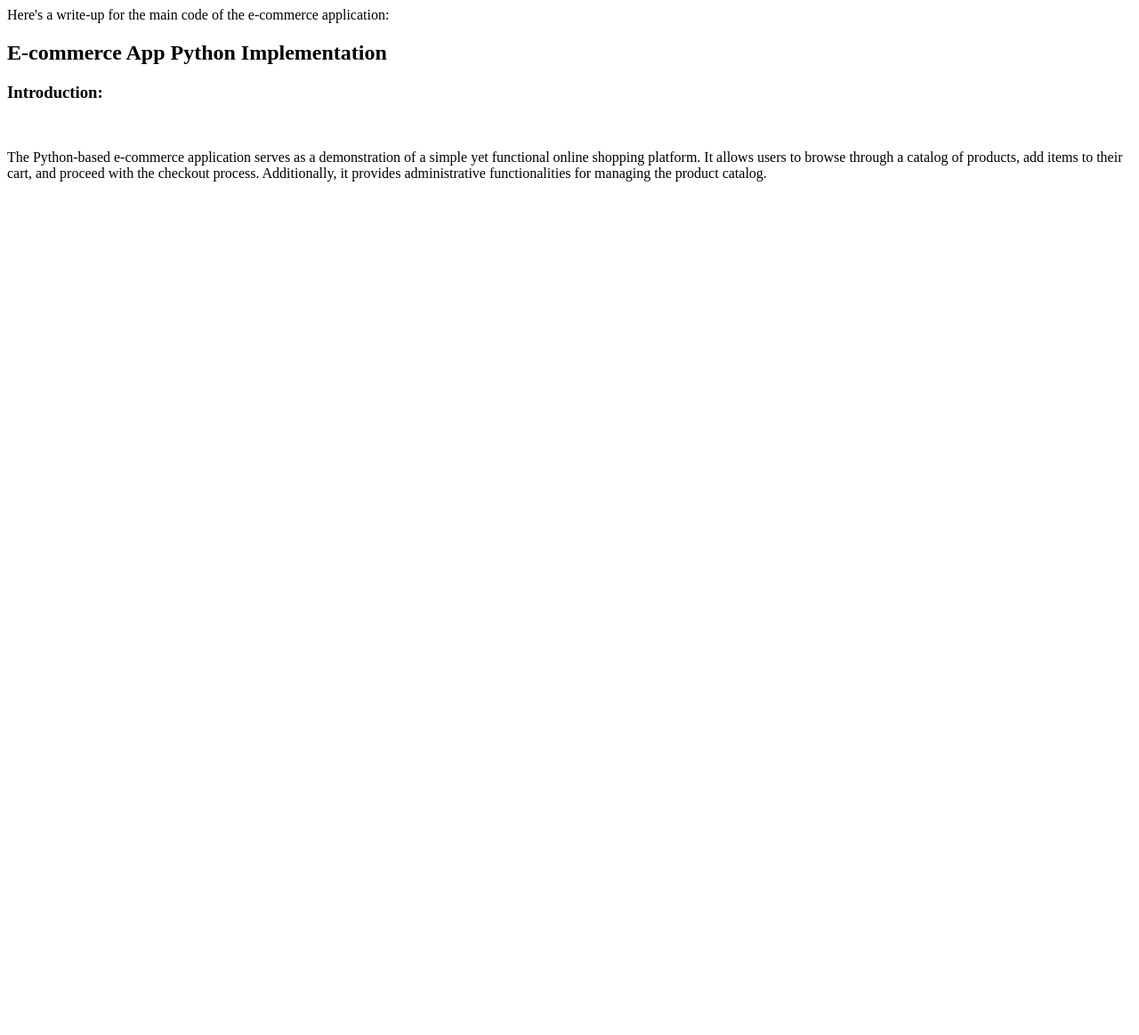
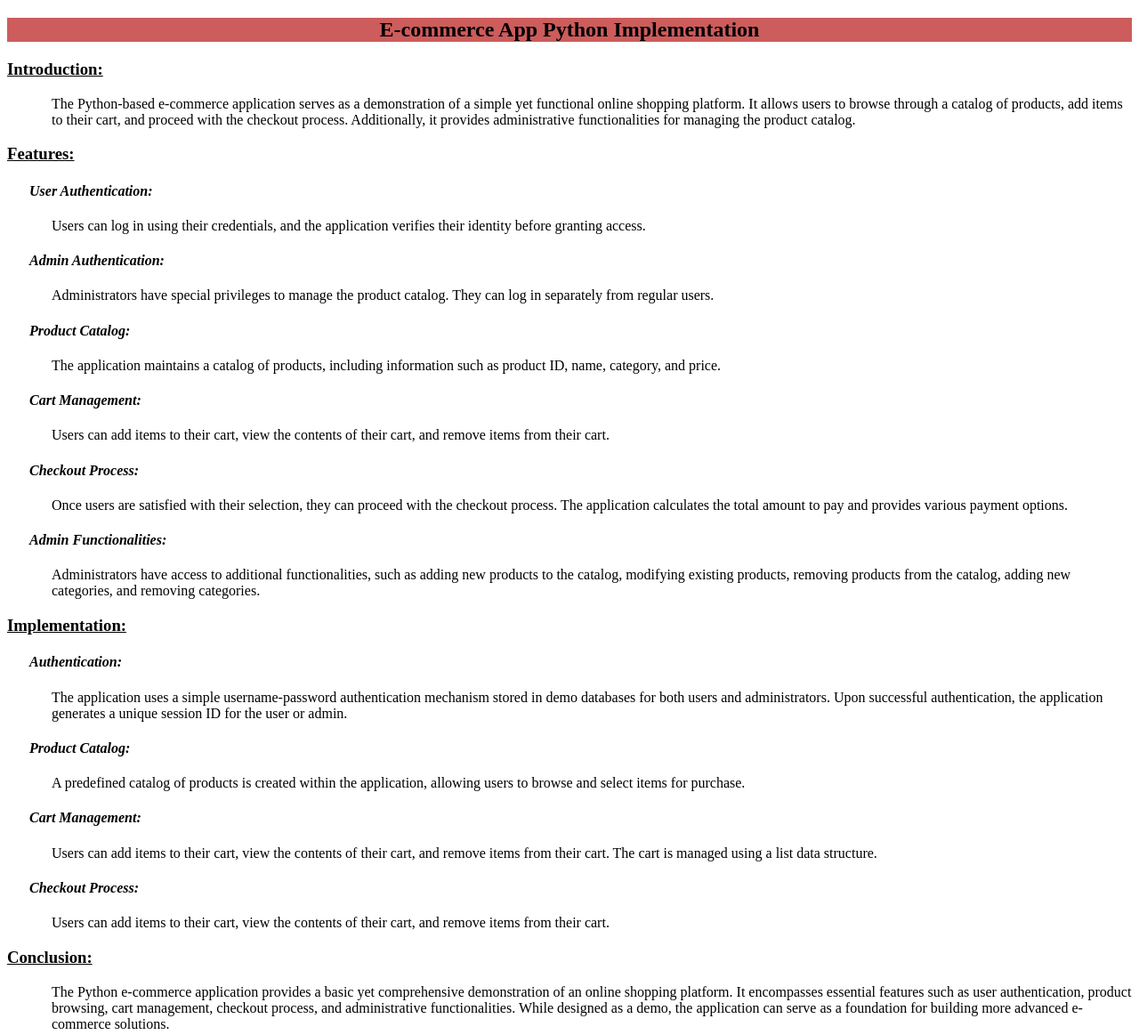
Before and after one commit to KowshikBennuri/E-commerce-App-, a plain HTML site: page index.html in a window 1280 px wide. Shown: the whole page at 89% size. Before the commit the page ends 800 px from the top, so only its background shows below. Drawn offline with Linux system fonts and the light colour scheme.

Commit message:
Description

```diff
--- a/index.html
+++ b/index.html
@@ -1,7 +1,46 @@
-<p>Here's a write-up for the main code of the e-commerce application:</p>
+<!DOCTYPE html>
+<html lang="en">
+<head>
+    <meta charset="UTF-8">
+    <meta name="viewport" content="width=device-width, initial-scale=1.0">
+    <title>E-commerce App Write up</title>
+    <link rel="stylesheet" href="style.css">
+</head>
+<body>
+    <header>
+        <h2>E-commerce App Python Implementation</h2>
+    </header>
+    <main>
+    <h3>Introduction:</h3>
+        <p>The Python-based e-commerce application serves as a demonstration of a simple yet functional online shopping platform. It allows users to browse through a catalog of products, add items to their cart, and proceed with the checkout process. Additionally, it provides administrative functionalities for managing the product catalog.</p>
 
-<h2>E-commerce App Python Implementation</h2>
+        <h3>Features:</h3>
+        <h4>User Authentication:</h4>
+            <p>Users can log in using their credentials, and the application verifies their identity before granting access.</p>
+        <h4>Admin Authentication:</h4>
+            <p>Administrators have special privileges to manage the product catalog. They can log in separately from regular users.</p>
+        <h4>Product Catalog:</h4>
+            <p>The application maintains a catalog of products, including information such as product ID, name, category, and price.</p>
+        <h4>Cart Management:</h4>
+            <p>Users can add items to their cart, view the contents of their cart, and remove items from their cart.</p>
+        <h4>Checkout Process:</h4>
+            <p>Once users are satisfied with their selection, they can proceed with the checkout process. The application calculates the total amount to pay and provides various payment options.</p>
+        <h4>Admin Functionalities:</h4>
+            <p>Administrators have access to additional functionalities, such as adding new products to the catalog, modifying existing products, removing products from the catalog, adding new categories, and removing categories.</p>
 
-<h3>Introduction:</h3>
-<br>
-<p>The Python-based e-commerce application serves as a demonstration of a simple yet functional online shopping platform. It allows users to browse through a catalog of products, add items to their cart, and proceed with the checkout process. Additionally, it provides administrative functionalities for managing the product catalog.</p>
+        <h3>Implementation:</h3>
+        <h4>Authentication:</h4>
+            <p>The application uses a simple username-password authentication mechanism stored in demo databases for both users and administrators. Upon successful authentication, the application generates a unique session ID for the user or admin.</p>
+        <h4>Product Catalog:</h4>
+            <p>A predefined catalog of products is created within the application, allowing users to browse and select items for purchase.</p>
+        <h4>Cart Management:</h4>
+            <p>Users can add items to their cart, view the contents of their cart, and remove items from their cart. The cart is managed using a list data structure.</p>
+        <h4>Checkout Process:</h4>
+            <p>Users can add items to their cart, view the contents of their cart, and remove items from their cart.</p>
+
+        <h3>Conclusion:</h3>
+            <p>The Python e-commerce application provides a basic yet comprehensive demonstration of an online shopping platform. It encompasses essential features such as user authentication, product browsing, cart management, checkout process, and administrative functionalities. While designed as a demo, the application can serve as a foundation for building more advanced e-commerce solutions.</p>
+    </main>
+
+</body>
+</html>
--- /dev/null
+++ b/style.css
@@ -0,0 +1,17 @@
+header{
+    text-align: center;
+    background-color: indianred;
+}
+
+h3{
+    text-decoration-line: underline;
+}
+
+h4{
+    margin-left: 25px;
+    font-style: italic;
+}
+
+p{
+    margin-left: 50px;
+}
```
